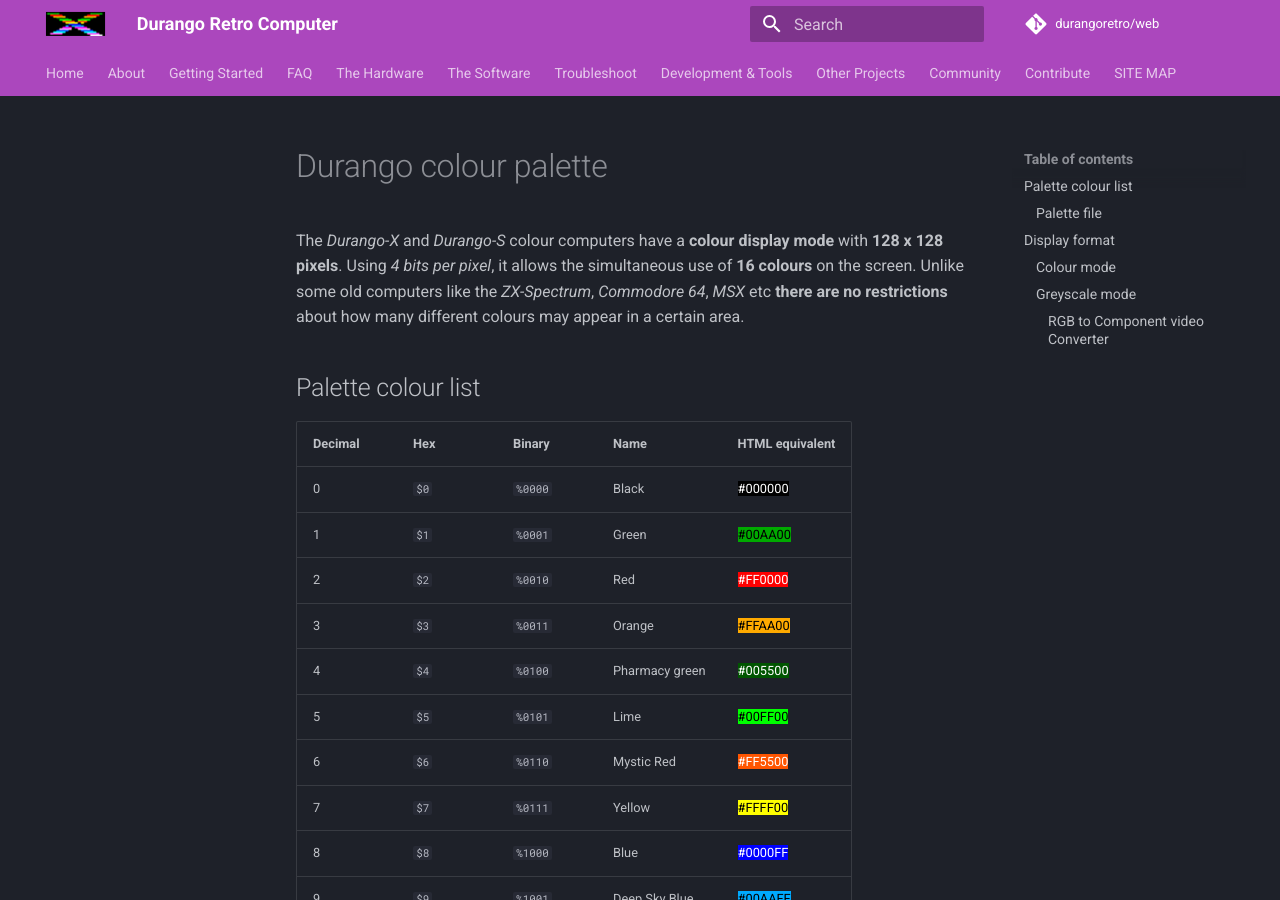
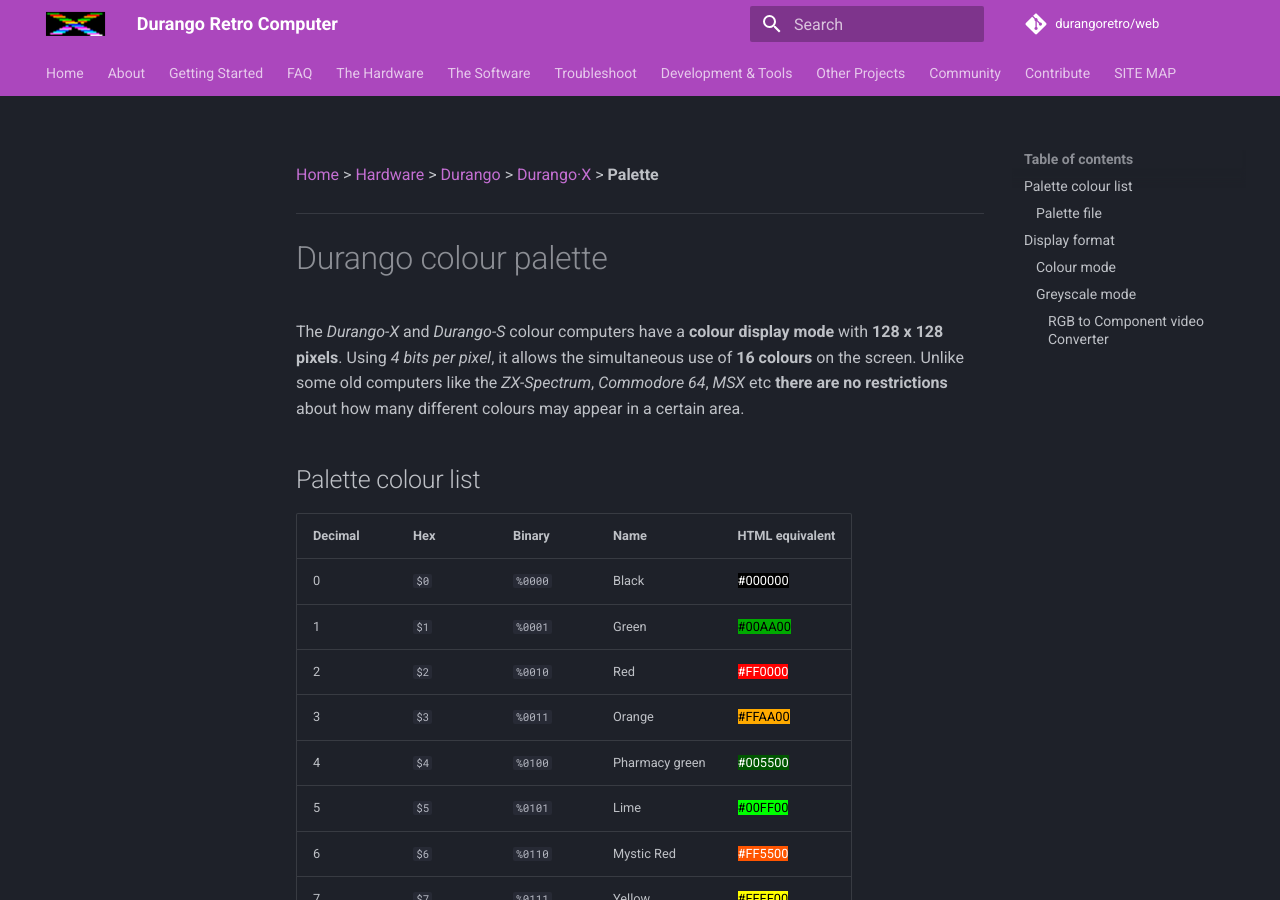
Before and after one commit to durangoretro/web, an MkDocs documentation site: the page built from docs/hard/dx/palette.md, in a window 1280 px wide and 900 px high. Built offline with MkDocs 1.6.1 and Material for MkDocs 9.7.7, drawn with Linux system fonts in a browser that asks for light colours; comment, search, counter and statistics services are not loaded.

Commit message:
add navigation to palette.md

```diff
--- a/docs/hard/dx/palette.md
+++ b/docs/hard/dx/palette.md
@@ -1,3 +1,5 @@
+[Home](../../index.md) > [Hardware](../../hardware.md) > [Durango](../arch.md) > [Durango·X](../durango.md) > **Palette**
+___
 # Durango colour palette
 
 The _Durango-X_ and _Durango-S_ colour computers have a **colour display mode** with **128 x 128 pixels**. Using _4 bits per pixel_, it allows the
```
